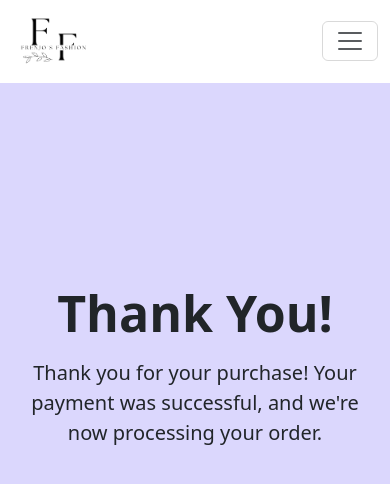
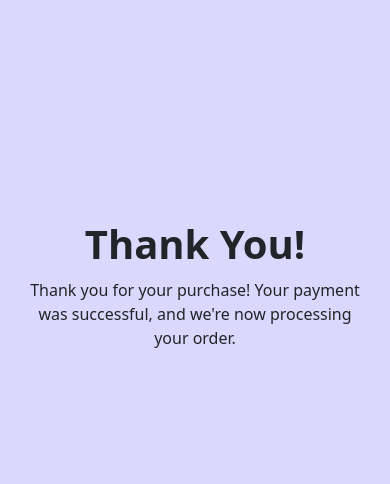
Before and after one commit to Brendafrenjo/e-commerce-app, a React (Create React App) app: page /payment-successful in a window 390 px wide. Shown: the top 484 px of the page. Built offline with nearby package versions, Linux system fonts and the light colour scheme.

Commit message:
Updated PaymentSuccessful

```diff
--- a/src/App.js
+++ b/src/App.js
@@ -23,7 +23,8 @@ function App() {
     location.pathname === "/authentication-container" ||
     location.pathname === "/registration" ||
     location.pathname === "/login" ||
-    location.pathname === "/find-your-account";
+    location.pathname === "/find-your-account" ||
+    location.pathname === "/payment-successful";
 
   return (
     <div className="App">
--- a/src/PaymentSuccessful.css
+++ b/src/PaymentSuccessful.css
@@ -3,11 +3,28 @@ h1 {
   font-weight: 700;
 }
 
-p{
-    margin-top: 15px;
+p {
+  margin-top: 15px;
+  font-size: 20px;
 }
 
 .PaymentSuccessful {
-  margin-top: 200px;
-  font-size: 20px;
+  margin-top: 220px;
 }
+
+@media (max-width: 600px) {
+  h1 {
+    font-size: 40px;
+    font-weight: 600;
+  }
+
+  p {
+    font-size: 16px;
+    margin-top: 10px;
+  }
+
+  .PaymentSuccessful {
+    margin-left: 15px;
+    margin-right: 15px;
+  }
+}
```
